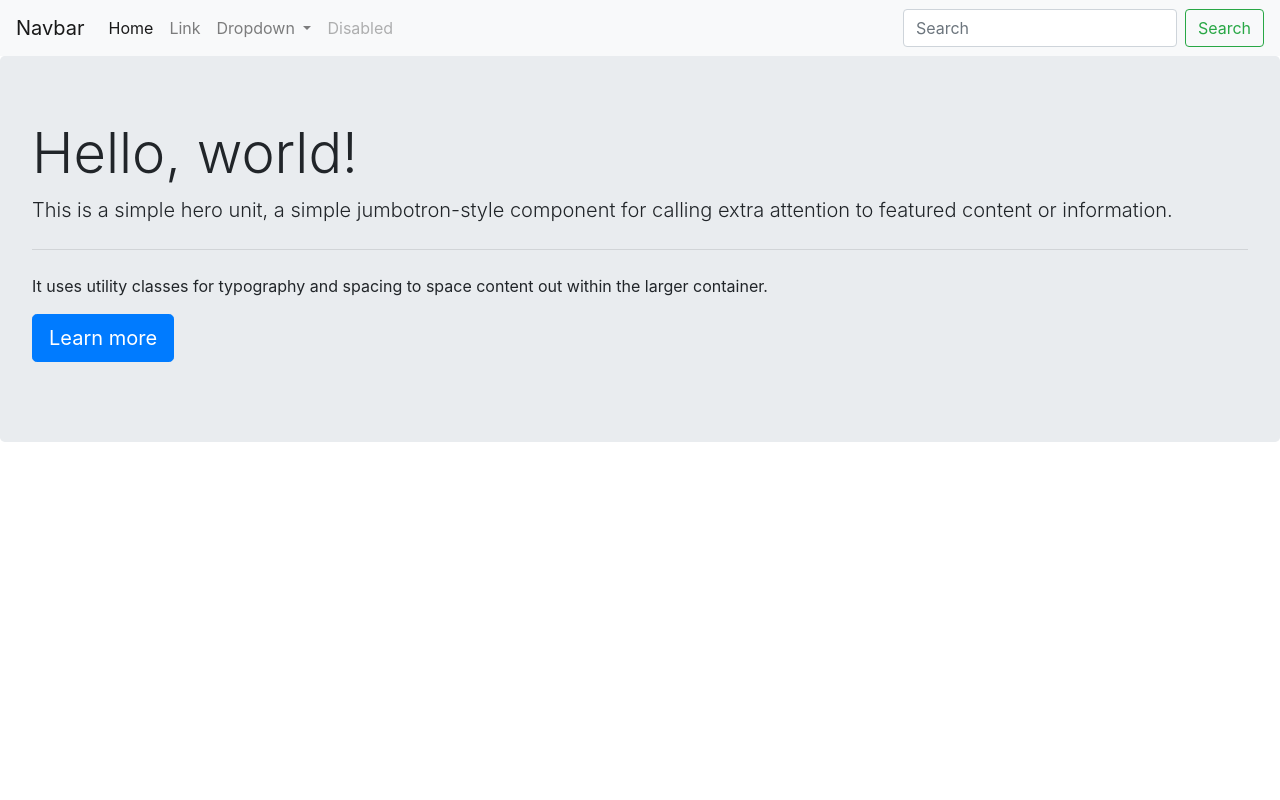
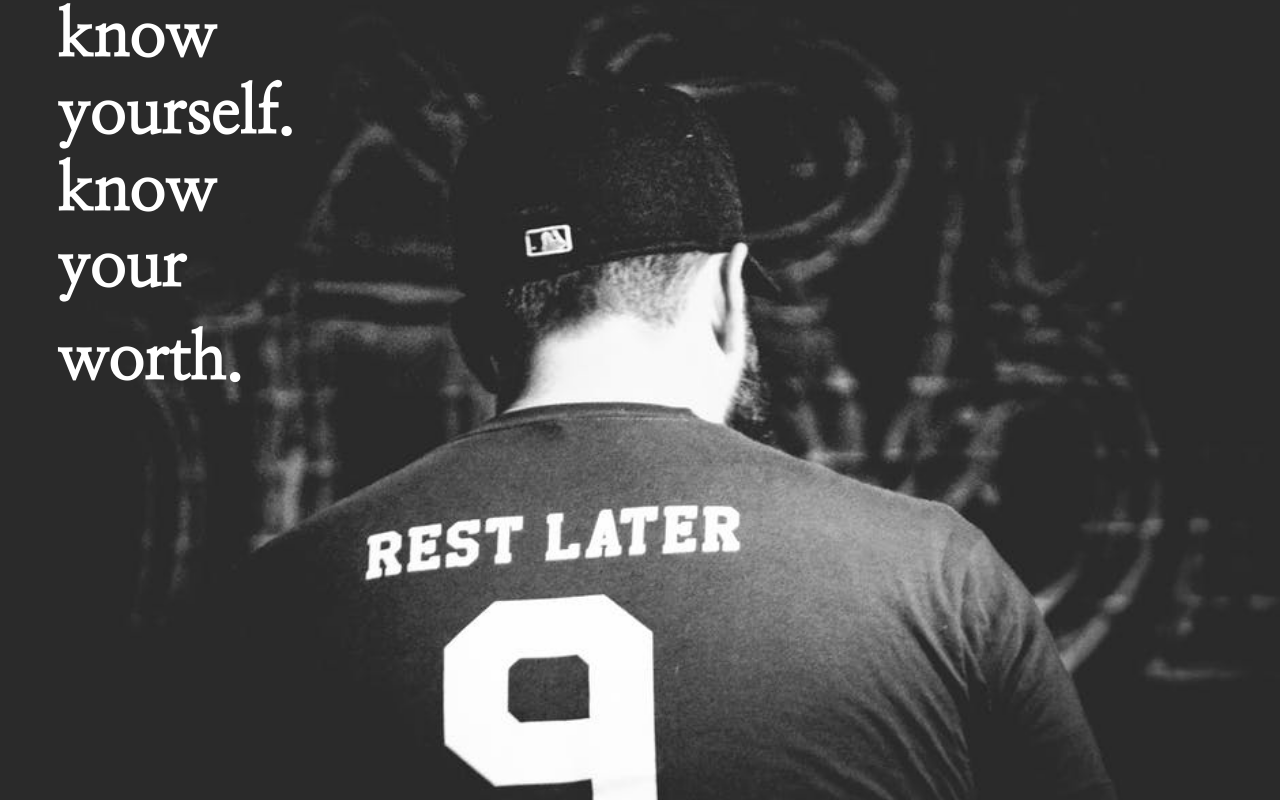
Before and after one commit to LA-Maranan/startup, a plain HTML site: page index.html in a window 1280 px wide. Drawn offline with nearby package versions, Linux system fonts and the light colour scheme.

Commit message:
update boostrap startup page with picture/text. learned alot today."

```diff
--- a/index.html
+++ b/index.html
@@ -1,59 +1,31 @@
-<!DOCTYPE html>
-<html>
+<!doctype html>
+<html lang="en">
   <head>
+    <!-- Required meta tags -->
     <meta charset="utf-8">
-    <title>Bootstrap</title>
+    <meta name="viewport" content="width=device-width, initial-scale=1, shrink-to-fit=no">
+
+    <!-- Bootstrap CSS -->
+    <link href="https://fonts.googleapis.com/css?family=Nanum+Myeongjo" rel="stylesheet">
     <link rel="stylesheet" href="https://maxcdn.bootstrapcdn.com/bootstrap/4.0.0/css/bootstrap.min.css" integrity="sha384-Gn5384xqQ1aoWXA+058RXPxPg6fy4IWvTNh0E263XmFcJlSAwiGgFAW/dAiS6JXm" crossorigin="anonymous">
+    <link rel="stylesheet" href="style.css">
+    <title>Hello, world!</title>
   </head>
-    <body>
-      <nav class="navbar navbar-expand-lg navbar-light bg-light">
-        <a class="navbar-brand" href="#">Navbar</a>
-        <button class="navbar-toggler" type="button" data-toggle="collapse" data-target="#navbarSupportedContent" aria-controls="navbarSupportedContent" aria-expanded="false" aria-label="Toggle navigation">
-          <span class="navbar-toggler-icon"></span>
-        </button>
+  <body>
+    <header class="dude text-justify text-white d-flex">
+      <div class="row">
+          <div class="col-1"> </div>
+          <div class="col-lg-8">
+      <div class="container">
+      <h1><strong>know yourself.
+          <p>know your</p> <p>worth.<p><strong></h1>
+      </div>
 
-        <div class="collapse navbar-collapse" id="navbarSupportedContent">
-          <ul class="navbar-nav mr-auto">
-            <li class="nav-item active">
-              <a class="nav-link" href="#">Home <span class="sr-only">(current)</span></a>
-            </li>
-            <li class="nav-item">
-              <a class="nav-link" href="#">Link</a>
-            </li>
-            <li class="nav-item dropdown">
-              <a class="nav-link dropdown-toggle" href="#" id="navbarDropdown" role="button" data-toggle="dropdown" aria-haspopup="true" aria-expanded="false">
-                Dropdown
-              </a>
-              <div class="dropdown-menu" aria-labelledby="navbarDropdown">
-                <a class="dropdown-item" href="#">Action</a>
-                <a class="dropdown-item" href="#">Another action</a>
-                <div class="dropdown-divider"></div>
-                <a class="dropdown-item" href="#">Something else here</a>
-              </div>
-            </li>
-            <li class="nav-item">
-              <a class="nav-link disabled" href="#">Disabled</a>
-            </li>
-          </ul>
-          <form class="form-inline my-2 my-lg-0">
-            <input class="form-control mr-sm-2" type="search" placeholder="Search" aria-label="Search">
-            <button class="btn btn-outline-success my-2 my-sm-0" type="submit">Search</button>
-          </form>
-        </div>
-      </nav>
 
-        <div class="jumbotron">
-          <h1 class="display-4">Hello, world!</h1>
-          <p class="lead">This is a simple hero unit, a simple jumbotron-style component for calling extra attention to featured content or information.</p>
-          <hr class="my-4">
-          <p>It uses utility classes for typography and spacing to space content out within the larger container.</p>
-          <p class="lead">
-            <a class="btn btn-primary btn-lg" href="#" role="button">Learn more</a>
-          </p>
-        </div>
-
-      <script src="https://code.jquery.com/jquery-3.2.1.slim.min.js" integrity="sha384-KJ3o2DKtIkvYIK3UENzmM7KCkRr/rE9/Qpg6aAZGJwFDMVNA/GpGFF93hXpG5KkN" crossorigin="anonymous"></script>
-      <script src="https://cdnjs.cloudflare.com/ajax/libs/popper.js/1.12.9/umd/popper.min.js" integrity="sha384-ApNbgh9B+Y1QKtv3Rn7W3mgPxhU9K/ScQsAP7hUibX39j7fakFPskvXusvfa0b4Q" crossorigin="anonymous"></script>
-      <script src="https://maxcdn.bootstrapcdn.com/bootstrap/4.0.0/js/bootstrap.min.js" integrity="sha384-JZR6Spejh4U02d8jOt6vLEHfe/JQGiRRSQQxSfFWpi1MquVdAyjUar5+76PVCmYl" crossorigin="anonymous"></script>
-    </body>
+    <!-- Optional JavaScript -->
+    <!-- jQuery first, then Popper.js, then Bootstrap JS -->
+    <script src="https://code.jquery.com/jquery-3.2.1.slim.min.js" integrity="sha384-KJ3o2DKtIkvYIK3UENzmM7KCkRr/rE9/Qpg6aAZGJwFDMVNA/GpGFF93hXpG5KkN" crossorigin="anonymous"></script>
+    <script src="https://cdnjs.cloudflare.com/ajax/libs/popper.js/1.12.9/umd/popper.min.js" integrity="sha384-ApNbgh9B+Y1QKtv3Rn7W3mgPxhU9K/ScQsAP7hUibX39j7fakFPskvXusvfa0b4Q" crossorigin="anonymous"></script>
+    <script src="https://maxcdn.bootstrapcdn.com/bootstrap/4.0.0/js/bootstrap.min.js" integrity="sha384-JZR6Spejh4U02d8jOt6vLEHfe/JQGiRRSQQxSfFWpi1MquVdAyjUar5+76PVCmYl" crossorigin="anonymous"></script>
+  </body>
 </html>
--- /dev/null
+++ b/style.css
@@ -0,0 +1,24 @@
+body,
+html {
+  width: 100%;
+  height: 100%;
+}
+
+body {
+  font-family: 'Nanum Myeongjo', serif;
+}
+
+header.dude {
+  background-position: center;
+  background-image: url("header.jpg");
+  background-size: cover;
+  height: 100%;
+}
+
+header.dude hr {
+  margin-top: 200px;
+  margin-bottom: 30px;
+}
+header.dude h1{
+  font-size: 4rem;
+}
```
Also changed, not shown: header.jpg (added), horizon.jpg (added).
